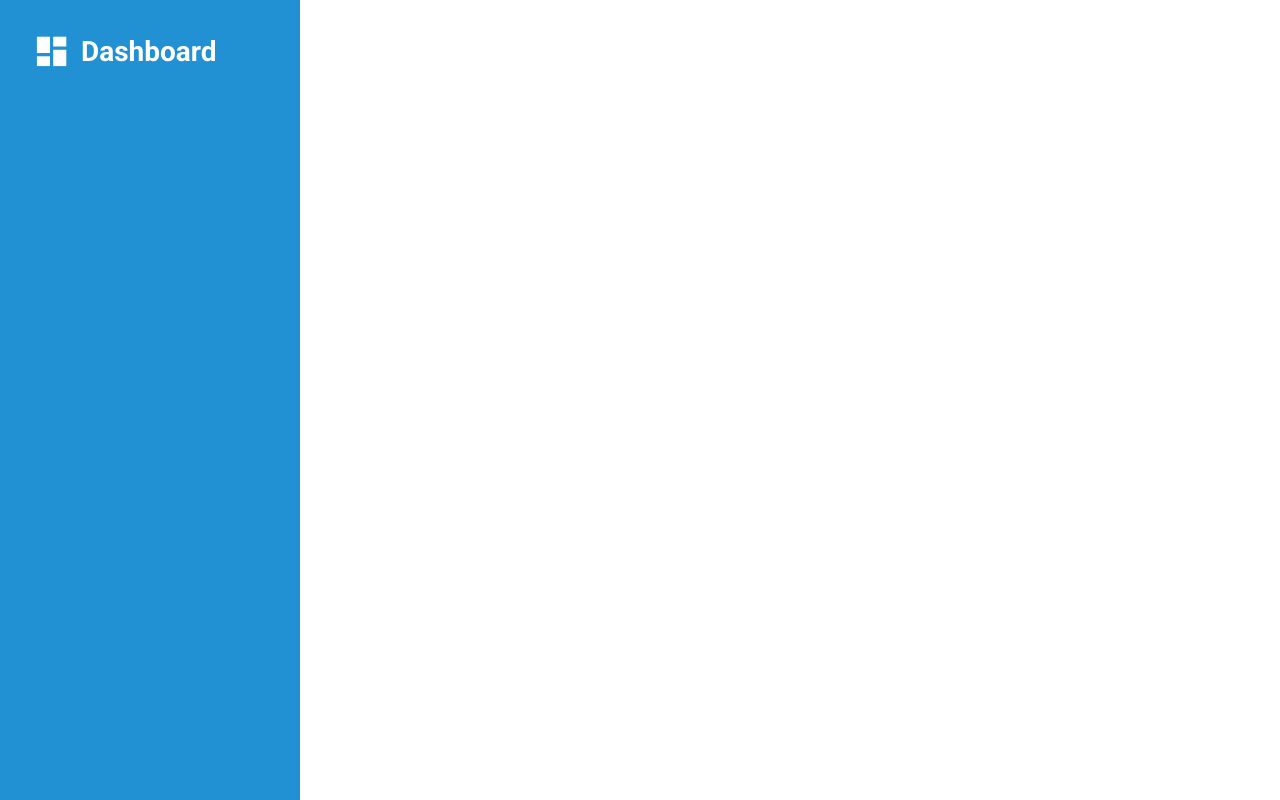
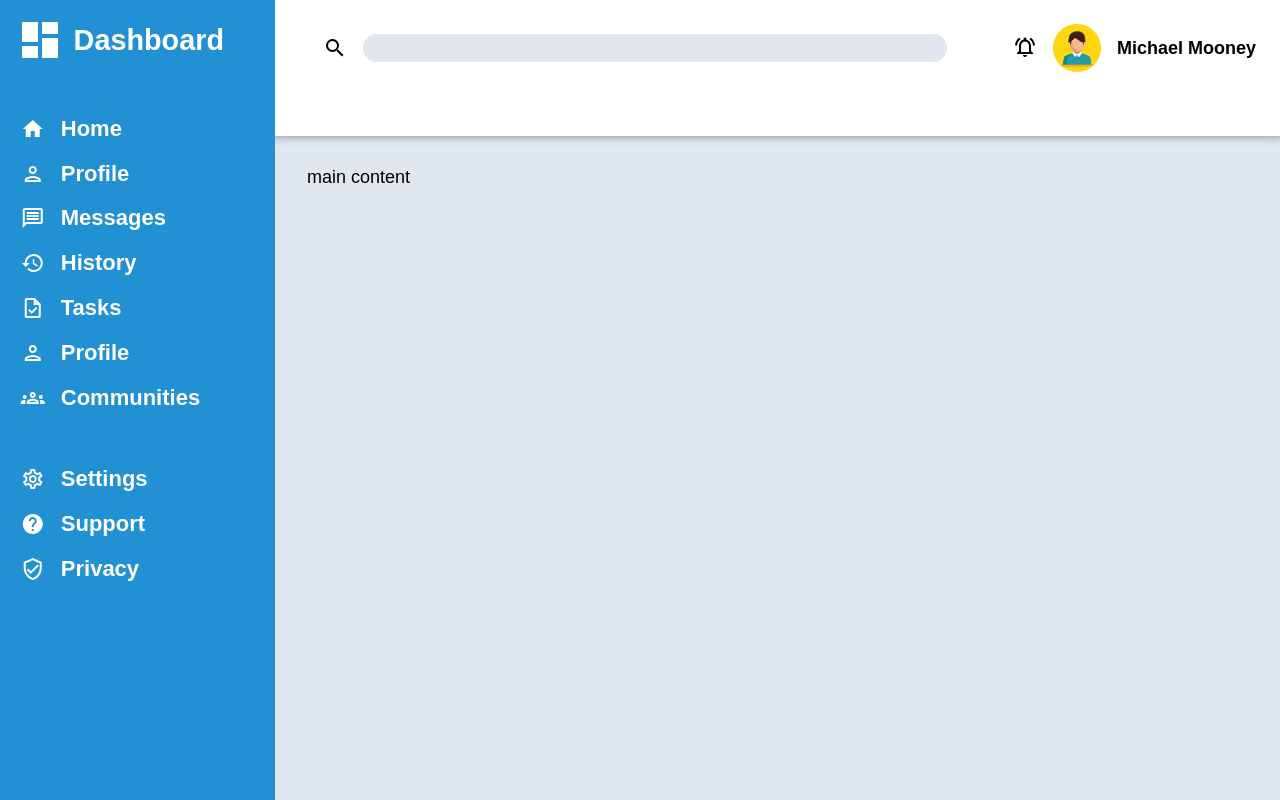
Before and after one commit to embium/odin-admin-dashboard, a plain HTML site: page index.html in a window 1280 px wide. Drawn offline with nearby package versions, Linux system fonts and the light colour scheme.

Commit message:
Complete sidebar, header is WIP

```diff
--- a/index.html
+++ b/index.html
@@ -6,6 +6,7 @@
   <meta http-equiv="X-UA-Compatible" content="IE=edge">
   <meta name="viewport" content="width=device-width, initial-scale=1.0">
   <title>Admin Dashboard</title>
+  <link rel="stylesheet" href="https://cdnjs.cloudflare.com/ajax/libs/meyer-reset/2.0/reset.min.css">
   <link rel="stylesheet" href="style.css">
   <link
   href="https://fonts.googleapis.com/icon?family=Material+Icons|Material+Icons+Outlined"
@@ -14,14 +15,123 @@
 </head>
 
 <body>
+  <div class="grid">
+    <header class="header">
+      <div class="top">
+        <div class="search">
+          <span class="material-icons-outlined">
+            search
+          </span>
+          <input type="text" class="search-input">
+        </div>
+        <div class="profile">
+          <button class="notifications">
+            <span class="material-icons-outlined"> notifications_active </span>
+          </button>
+          <img class="profile-image" src="avatar.jpg">
+          <h1 class="profile-name">Michael Mooney</h1>
+        </div>
+
+      </div>
+    </header>
     <aside class="sidebar">
-    <h1 class="sidebar-title">
+      <h1>
         <span class="material-icons">
           dashboard
         </span>
         Dashboard
       </h1>
+      <nav>
+        <ul>
+          <li>
+            <a href="#">
+              <span class="material-icons">
+              home
+              </span>
+              Home
+            </a>
+          </li>
+          <li>
+            <a href="#">
+              <span class="material-icons-outlined">
+              person
+              </span>
+              Profile
+            </a>
+          </li>
+          <li>
+            <a href="#">
+              <span class="material-icons-outlined">
+              message
+              </span>
+              Messages
+            </a>
+          </li>
+          <li>
+            <a href="#">
+              <span class="material-icons-outlined">
+              history
+              </span>
+              History
+            </a>
+          </li>
+          <li>
+            <a href="#">
+              <span class="material-icons-outlined">
+              task
+              </span>
+              Tasks
+            </a>
+          </li>
+          <li>
+            <a href="#">
+              <span class="material-icons-outlined">
+              person
+              </span>
+              Profile
+            </a>
+          </li>
+          <li>
+            <a href="#">
+              <span class="material-icons-outlined">
+              groups
+              </span>
+              Communities
+            </a>
+          </li>
+        </ul>
+        <ul>
+          <li>
+            <a href="#">
+              <span class="material-icons-outlined">
+              settings
+              </span>
+              Settings
+            </a>
+          </li>
+          <li>
+            <a href="#">
+              <span class="material-icons-outlined">
+              help
+              </span>
+              Support
+            </a>
+          </li>
+          <li>
+            <a href="#">
+              <span class="material-icons-outlined">
+              verified_user
+              </span>
+              Privacy
+            </a>
+          </li>
+        </ul>
+      </nav>
     </aside>
+    <main class="main">
+      main content
+    <main>
+  </div>
 </body>
 
 </html>
--- a/style.css
+++ b/style.css
@@ -1,69 +1,123 @@
-@import url('https://fonts.googleapis.com/css2?family=Roboto:wght@300;400;500;700;900&display=swap');
-
-html {
-  box-sizing: border-box;
-  font-family: Roboto;
-  color: #ffffff;
-}
-
-*,
-*::before,
-*::after {
-  box-sizing: inherit;
-  margin: 0;
-  padding: 0;
+body {
+  font-family: Arial, Helvetica, sans-serif;
+  font-size: 18px;
+  background-color: #e1e7f0;
 }
 
 a {
   text-decoration: none;
-  color: inherit;
 }
 
-ul {
-  list-style: none;
+.grid {
+  display: grid;
+  grid-template-areas:
+    "aside header header"
+    "aside main main";
+  grid-template-columns: 275px 1fr;
+  grid-template-rows: auto 1fr;
 }
 
-button,
-input {
-  color: inherit;
-  font: inherit;
+/* header */
+
+header {
+  grid-area: header;
+  background: #fff;
+  box-shadow: 0 -6px 10px 5px rgba(0, 0, 0, 0.5);
+  z-index: 1;
 }
 
-button {
-  border: none;
-  appearance: none;
-  outline: none;
-  background: none;
-  cursor: pointer;
+header .top {
+  display: grid;
+  grid-template-columns: 1fr max-content;
+  margin-bottom: 2.5rem;
 }
 
-body {
-  color: var(--gray-3);
-  height: 100vh;
-  display: grid;
-  grid-template-columns: 300px 1fr;
-  grid-template-rows: auto 1fr;
-  grid-template-areas:
-    'sidebar header'
-    'sidebar content';
+header .search {
+  display: flex;
+  gap: 1rem;
+  margin: 1.5rem 3rem;
+  align-items: center;
+  margin-right: auto;
+  width: 100%;
 }
 
-/* SIDEBAR */
-
-.sidebar {
-  background-color: #2291d3;
-  color: white;
-  padding: 2rem;
-  grid-area: sidebar;
+header .search-input {
+  width: min(80%, 600px);
+  background-color: #e1e7f0;
+  padding: 0.5em;
+  border: 0;
+  border-radius: 1rem;
 }
 
-.sidebar-title {
+header .profile {
   display: flex;
   align-items: center;
-  font-size: 1.75rem;
+  gap: 1rem;
+  margin: 1.5rem;
 }
 
-.sidebar-title > [class^='material-icons'] {
-  font-size: 1.4em;
-  margin-right: 0.25em;
+header .profile-image {
+  border-radius: 50%;
+  width: 3rem;
+  height: 3rem;
 }
+
+header .profile-name {
+  font-weight: 600;
+}
+
+header .notifications {
+  background: none;
+  color: inherit;
+  border: none;
+  padding: 0;
+  font: inherit;
+  cursor: pointer;
+  outline: inherit;
+}
+
+
+
+/* sidebar */
+
+aside {
+  height: 100vh;
+  grid-area: aside;
+  background: #2291d3;
+  color: #fff;
+  z-index: 2;
+}
+
+aside h1 {
+  display: flex;
+  align-items: center;
+  margin: 1rem;
+  font-size: 1.8rem;
+  font-weight: 550;
+}
+
+aside h1 span[class*="material-icons"] {
+  font-size: 3rem;
+  margin-right: 0.6rem;
+}
+
+aside ul {
+  list-style: none;
+  padding-top: 1rem;
+}
+
+aside a {
+  display: flex;
+  align-items: center;
+  gap: 1rem;
+  font-size: 22px;
+  font-weight: 600;
+  color: #fff;
+  margin: 1.3rem;
+}
+
+main {
+  margin: 2rem;
+  grid-area: main;
+  z-index: 0;
+}
```
Also changed, not shown: avatar.jpg (added). Lines whose indentation alone changed are shown as unchanged.
